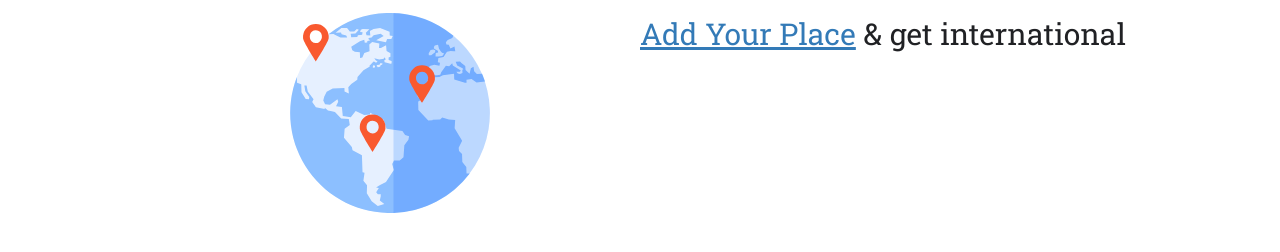
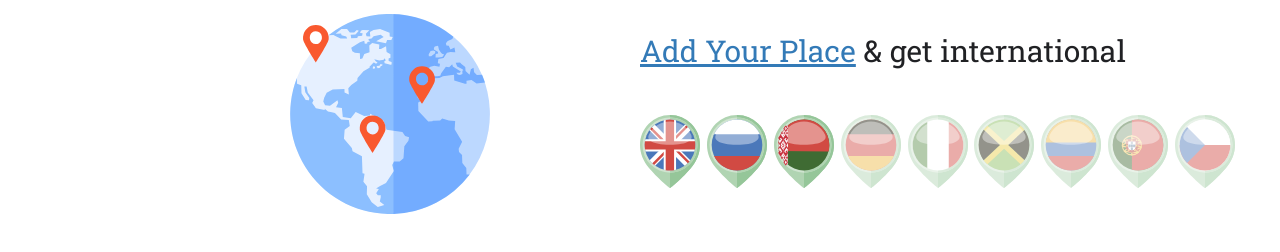
Before and after one commit to nickzcv/zorg, a website: page app/index.html in a window 1280 px wide. Shown: the part 686-938 px from the top of the page. Drawn offline with Linux system fonts and the light colour scheme; some packages are replaced by stand-ins of ours; files whose address does not match are found by name.

Commit message:
no message

```diff
--- a/app/index.html
+++ b/app/index.html
@@ -66,9 +66,22 @@
 </section>
 
 <section class="add-place-banner">
-  <div class="header"><a>Add Your Place</a> & get international</div>
   <div class="earth"></div>
-  <div class="flags"></div>
+  <div class="banner-text">
+    <h2><a>Add Your Place</a> & get international</h2>
+    <div class="flags">
+      <a href="http://zakuski.org" class="pointer english"></a>
+      <a href="http://zakuski.info" class="pointer russia"></a>
+      <a href="http://zakuski.by" class="pointer belarus"></a>
+      <a href="http://zakuski.org" class="pointer german gray-out"></a>
+      <a href="http://zakuski.org" class="pointer italy gray-out"></a>
+      <a href="http://zakuski.org" class="pointer jamaica gray-out"></a>
+      <a href="http://zakuski.org" class="pointer colombia gray-out"></a>
+      <a href="http://zakuski.org" class="pointer portugal gray-out"></a>
+      <a href="http://zakuski.org" class="pointer czech gray-out"></a>
+    </div>
+  </div>
+
 </section>
 
 <!-- Latest places section
--- a/app/scss/partials/_add-place-banner.scss
+++ b/app/scss/partials/_add-place-banner.scss
@@ -7,9 +7,10 @@
   .earth {
     display: none;
   }
-  .header {
-    float: right;
+  .banner-text {
     width: 100%;
+
+    h2 {
       font-family: 'Roboto Slab', serif;
       color: $main-dark;
       text-align: center;
@@ -20,6 +21,50 @@
       text-align: center;
       padding: 0.5rem 0 1rem;
     }
+    .flags {
+      margin-top: 2rem;
+      text-align: center;
+
+      .pointer {
+        width: 45px;
+        height: 60px;
+        margin-right: 3px;
+        display: inline-block;
+        &.gray-out {
+          opacity: 0.45;
+        }
+      }
+      .english {
+        background: url(../img/flags/english.svg) no-repeat;
+      }
+      .russia {
+        background: url(../img/flags/russia.svg) no-repeat;
+      }
+      .belarus {
+        background: url(../img/flags/belarus.svg) no-repeat;
+      }
+      .german {
+        background: url(../img/flags/german.svg) no-repeat;
+      }
+      .italy {
+        background: url(../img/flags/italy.svg) no-repeat;
+      }
+      .jamaica {
+        background: url(../img/flags/jamaica.svg) no-repeat;
+      }
+      .colombia {
+        background: url(../img/flags/colombia.svg) no-repeat;
+      }
+      .portugal {
+        background: url(../img/flags/portugal.svg) no-repeat;
+      }
+      .czech {
+        background: url(../img/flags/czech.svg) no-repeat;
+      }
+
+    }
+  }
+
 
   /* SmartPhones */
   @media only screen and (min-width: 450px) {
@@ -32,18 +77,34 @@
       background-size: contain;
       background-position: 66%;
     }
-    .header {
+    .banner-text {
+      float: right;
       width: 50%;
+      .flags {
+        text-align: left;
       }
+    }
+
   }
 
 
   /* Tablets */
   @media only screen and (min-width: 768px) {
-    .header {
+    .banner-text {
+      h2 {
         font-size: 30px;
         text-align: left;
       }
+      .flags {
+        margin-top: 3rem;
+
+        .pointer {
+          width: 60px;
+          height: 100px;
+        }
+      }
+    }
+
   }
 
 
--- a/app/scss/partials/_text-section.scss
+++ b/app/scss/partials/_text-section.scss
@@ -1,7 +1,8 @@
 /* Welcome-section styles
 -------------------------------------------------- */
 .text-section {
-
+  background: #fcfbf9;
+  border-bottom: 1px solid #e6e6e6;
   .light {
     background: transparent;
     border-bottom: 1px solid $light-gray;
```
Also changed, not shown: app/css/main.css, app/css/main.min.css. Lines whose indentation alone changed are shown as unchanged.
